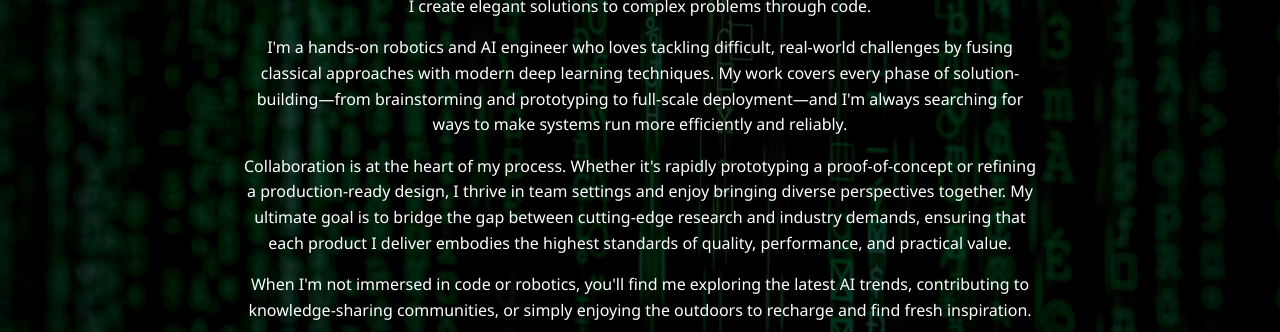
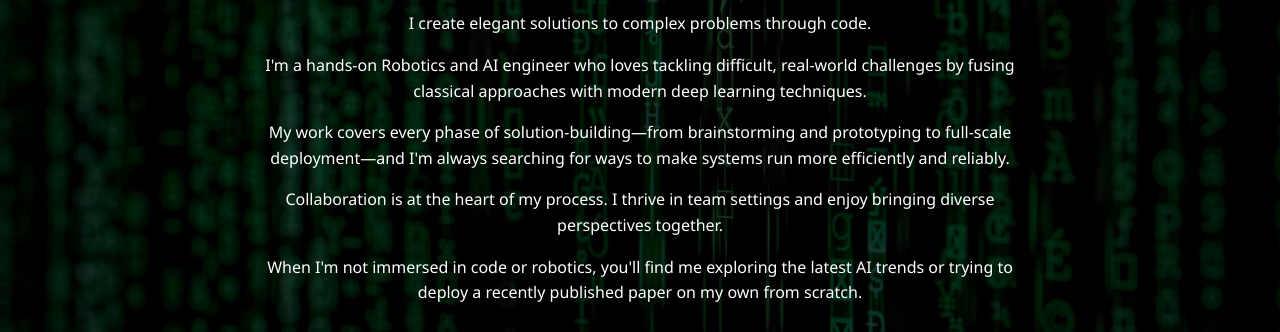
Before and after one commit to anujjagetia5/github.io, a plain HTML site: page index.html in a window 1280 px wide. Shown: the part 335-667 px from the top of the page. Drawn offline with nearby package versions, Linux system fonts and the light colour scheme.

Commit message:
Update index.html

```diff
--- a/index.html
+++ b/index.html
@@ -31,12 +31,13 @@
             <h1>Anuj Jagetia</h1>
             <h2>Roboticist Specialized in Machine Learning</h2>
             <p>I create elegant solutions to complex problems through code.</p>
-            <p>I'm a hands-on robotics and AI engineer who loves tackling difficult, real-world challenges by fusing classical approaches with modern deep learning techniques. My work covers every phase of solution-building—from brainstorming and prototyping to full-scale deployment—and I'm always searching for ways to make systems run more efficiently and reliably.</p>
-            <p>Collaboration is at the heart of my process. Whether it's rapidly prototyping a proof-of-concept or refining a production-ready design, I thrive in team settings and enjoy bringing diverse perspectives together. My ultimate goal is to bridge the gap between cutting-edge research and industry demands, ensuring that each product I deliver embodies the highest standards of quality, performance, and practical value.</p>
-            <p>When I'm not immersed in code or robotics, you'll find me exploring the latest AI trends, contributing to knowledge-sharing communities, or simply enjoying the outdoors to recharge and find fresh inspiration.</p>
+            <p>I'm a hands-on Robotics and AI engineer who loves tackling difficult, real-world challenges by fusing classical approaches with modern deep learning techniques.</p>
+            <p>My work covers every phase of solution-building—from brainstorming and prototyping to full-scale deployment—and I'm always searching for ways to make systems run more efficiently and reliably.</p>
+            <p>Collaboration is at the heart of my process. I thrive in team settings and enjoy bringing diverse perspectives together. </p>
+            <p>When I'm not immersed in code or robotics, you'll find me exploring the latest AI trends or trying to deploy a recently published paper on my own from scratch.</p>
             <div class="cta-buttons">
                 <a href="#experience" class="btn btn-outline"><i class="fas fa-code"></i>Experience</a>
-                <a href="https://drive.google.com/file/d/1qlz8mTMCZxL7TEfBcg6DR4jmzOFO9_Wk/view?usp=sharing" class="btn btn-outline"><i class="fas fa-file-pdf"></i> Resume</a>
+                <a href="https://drive.google.com/file/d/1qriX_DFuGg11e9SGGIG5up2qLvv5k8qZ/view?usp=sharing" class="btn btn-outline"><i class="fas fa-file-pdf"></i> Resume</a>
                 <a href="https://github.com/anujjagetia5" target="_blank" class="btn btn-outline"><i class="fab fa-github"></i> GitHub</a>
                 <a href="#contact" class="btn btn-outline"><i class="fas fa-envelope"></i>Contact Me</a>
             </div>
```
